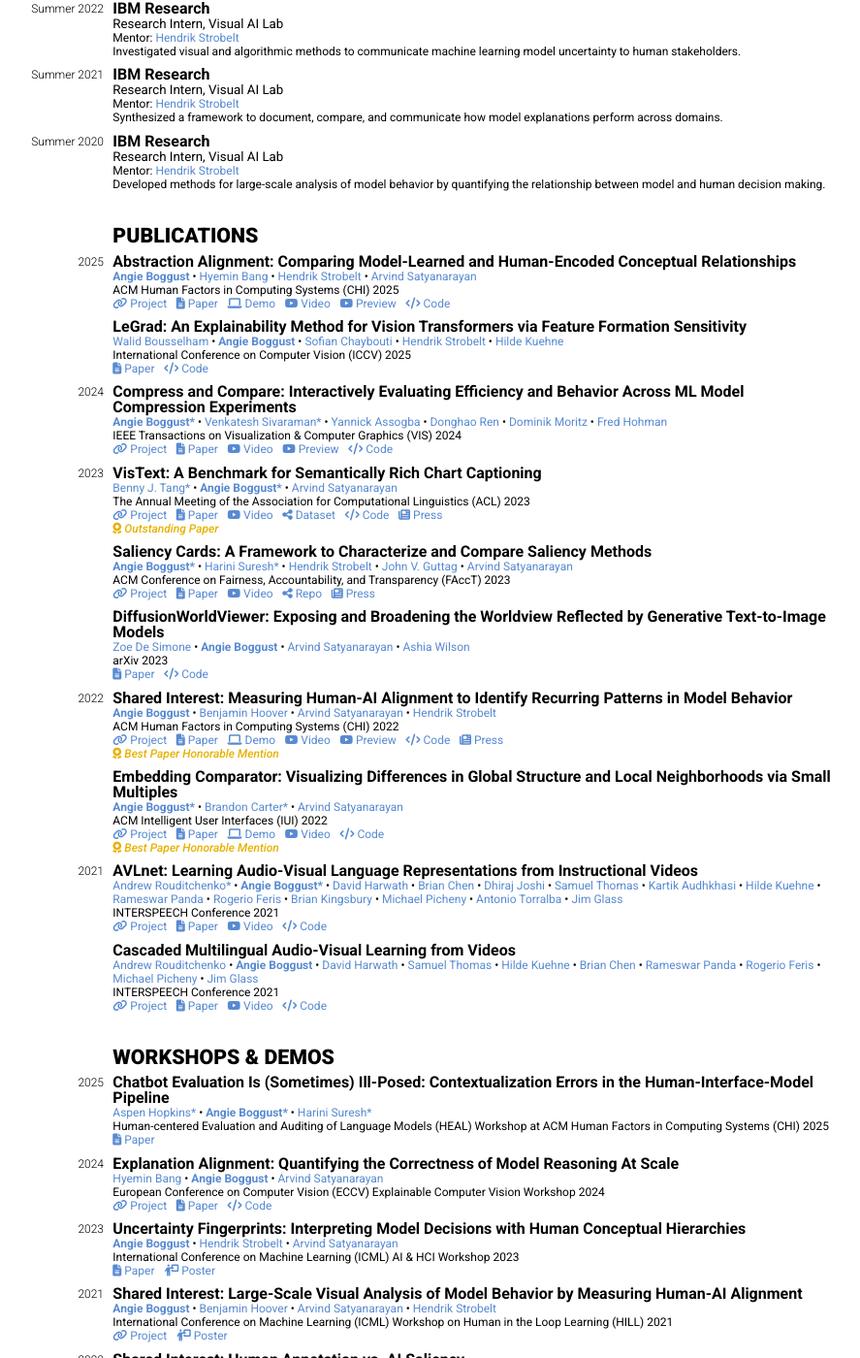
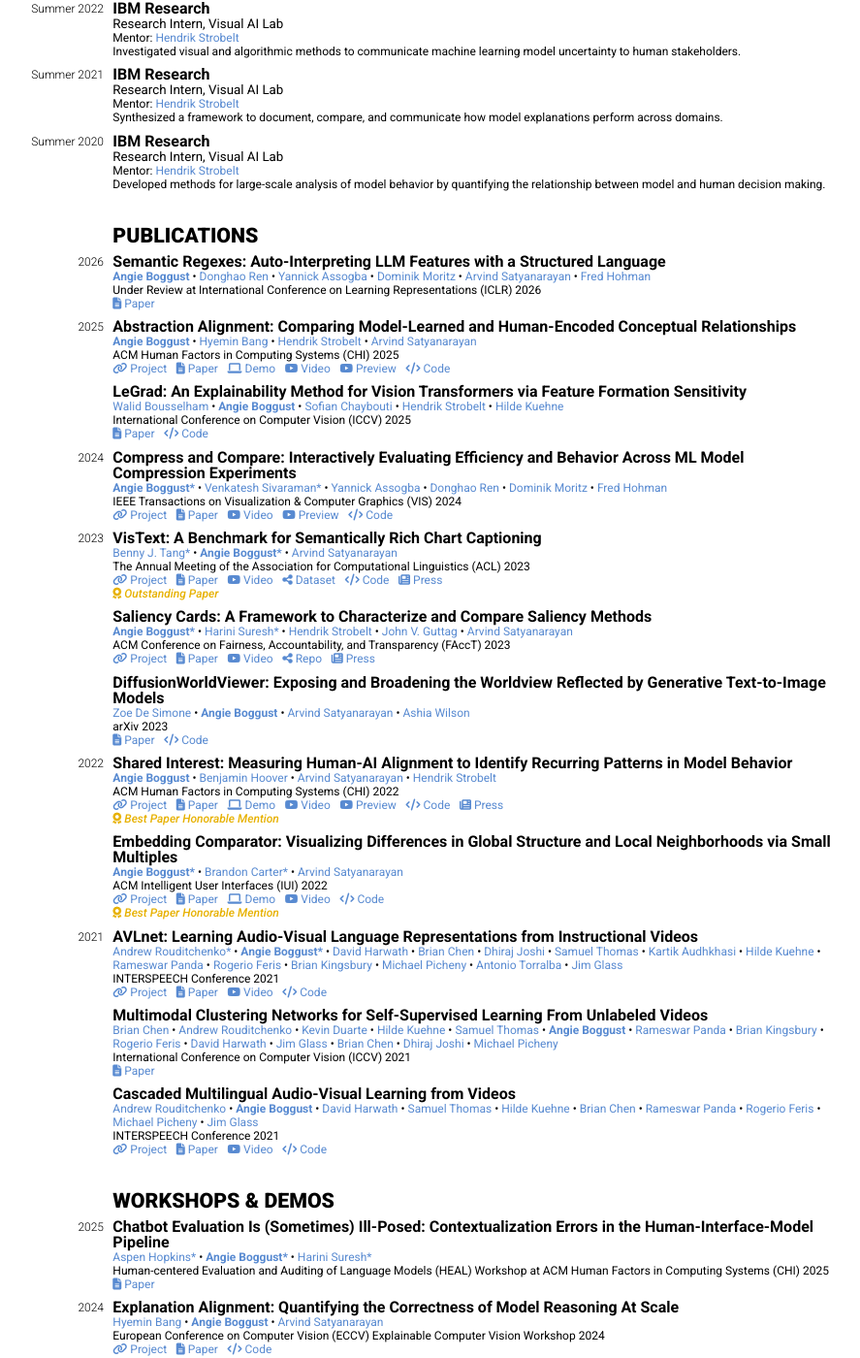
Before and after one commit to aboggust/aboggust.github.io, a Jekyll site: the page built from cv.markdown, in a window 1280 px wide and 1400 px high, scrolled down 1042 px. Shown: the whole window at 97% size, without its empty margins (204-1091 px from the left). Built offline with Jekyll 4.4.1, drawn with Linux system fonts in a browser that asks for light colours; nearby versions of some CDN libraries; some of the changed text lies outside the part shown.

Commit message:
CV updates

```diff
--- a/_data/awards.yml
+++ b/_data/awards.yml
@@ -48,6 +48,7 @@
   description: MIT full graduate fellowship for the 2020–2021 academic year.
   type: PhD Fellowship
   icon: star
+  link: https://science.mit.edu/seed-funding-helps-science-researchers/
   highlight: true
 
 - title: Palantir Women in Technology Scholarship
--- a/_data/people.yml
+++ b/_data/people.yml
@@ -148,3 +148,6 @@ walidbousselham:
 sofianchaybouti:
   name: Sofian Chaybouti
   url: https://sofianchay.github.io/
+kevinduarte:
+  name: Kevin Duarte
+  url: https://www.linkedin.com/in/kevin-duarte-vision/
--- a/_data/service.yml
+++ b/_data/service.yml
@@ -27,6 +27,7 @@
     - 2022
     - 2024
     - 2025
+    - 2026
 - name: vis
   role: reviewer
   years:
--- a/_data/venues.yml
+++ b/_data/venues.yml
@@ -75,3 +75,6 @@ visai-meetup:
 iccv:
   full: International Conference on Computer Vision (ICCV)
   short: ICCV
+iclr:
+  full: International Conference on Learning Representations (ICLR)
+  short: ICLR
--- a/cv.markdown
+++ b/cv.markdown
@@ -233,7 +234,10 @@ title: CV
                   {% endunless %}
                 {% endfor %}
               </p>
-              <p class='context'>{{ site.data.venues[pub.venue].full }} {{ pub.date | date: "%Y" }}</p>
+              <p class='context'>
+              {% if pub.underreview == true %}Under Review at{% endif %}
+                {{ site.data.venues[pub.venue].full }} {{ pub.date | date: "%Y" }}
+              </p>
               <div class='context links'>
                 {% for link in pub.links %}
                   <a href="{{ link.url }}">{{ site.data.icons[link.icon] }} {{ link.name }}</a>
@@ -367,7 +371,7 @@ title: CV
                 <p class='context'>
                     {{award.description}}
                     {% if award.highlight %}
-                    <a href="{{award.link}}">{{site.data.icons[award.icon]}} {{award.type}}</a>
+                    <a class='award' href="{{award.link}}">{{site.data.icons[award.icon]}} {{award.type}}</a>
                     {% endif %}
                 </p>
             </div>
```
Also changed, not shown: other parts of cv.markdown (+1 -0 lines), _pubs/multimodal-clustering-networks.md (added, +27 -0 lines), _pubs/semantic-regexes.md (added, +19 -0 lines), 1 other file.
